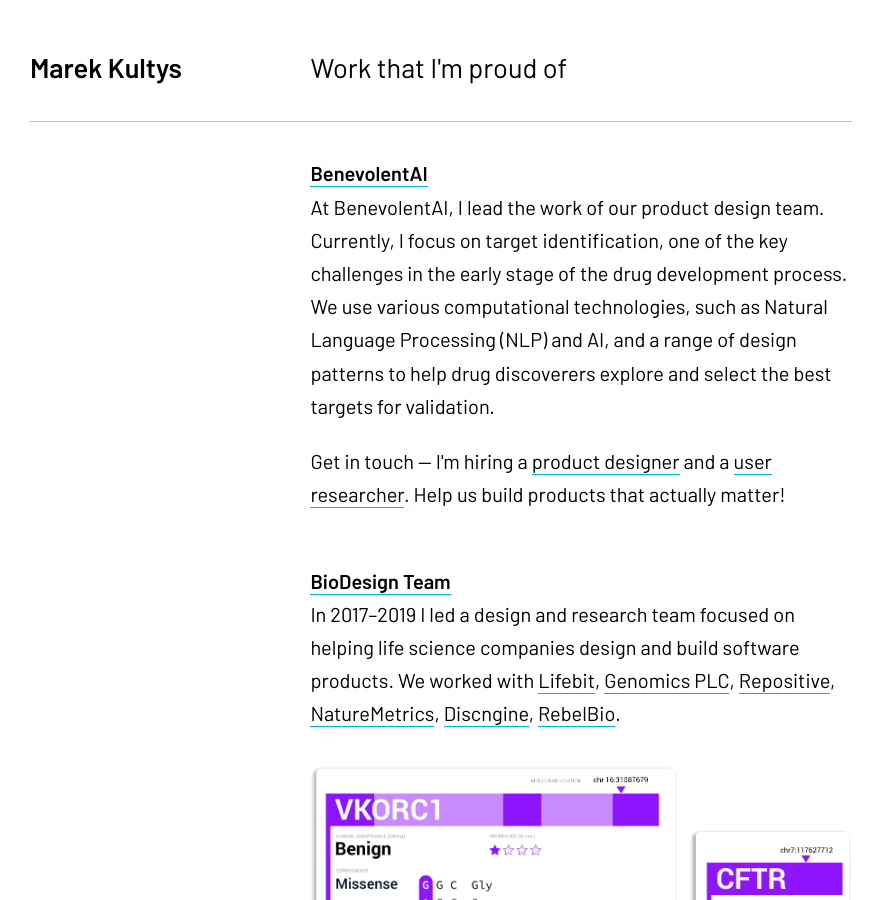
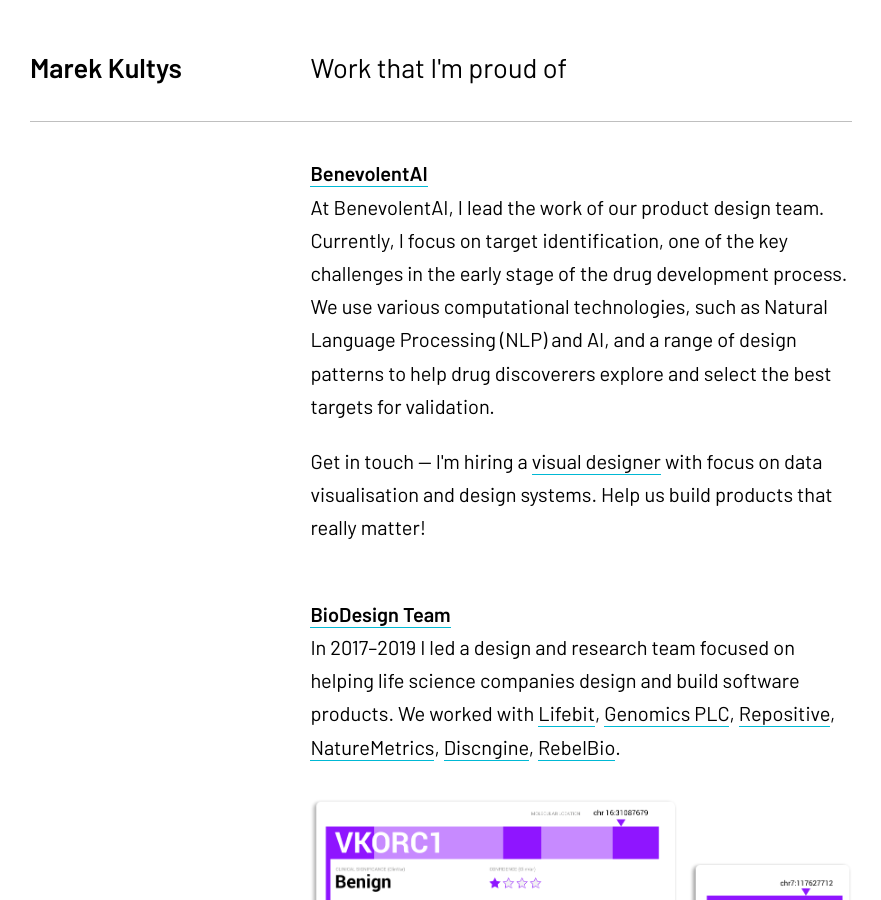
Before and after one commit to marek-kultys/marekkultys.github.io, a Jekyll site: the page built from work/index.html, in a window 1280 px wide and 900 px high. Shown: the whole window, without its empty margins (199-1080 px from the left). Built offline with Jekyll 4.4.1, drawn with Linux system fonts in a browser that asks for light colours.

Commit message:
Update open position at BAI

```diff
--- a/work/index.html
+++ b/work/index.html
@@ -9,7 +9,7 @@
          <div class="entry">
             <h3><a href="{{ site.data.pages.project-benevolent.link }}">{{ site.data.pages.project-benevolent.headline }}</a></h3>
             <p>At BenevolentAI, I lead the work of our product design team. Currently, I focus on target identification, one of the key challenges in the early stage of the drug development process. We use various computational technologies, such as Natural Language Processing (NLP) and AI, and a range of design patterns to help drug discoverers explore and select the best targets for validation.</p>
-            <p>Get in touch — I'm hiring a <a href="https://benevolentai.workable.com/j/621425D03A">product designer</a> and a <a href="https://benevolentai.workable.com/j/148FEA1A08">user researcher</a>. Help us build products that actually matter!</p>
+            <p>Get in touch — I'm hiring a <a href="https://benevolent.ai/career-open-positions/visual-designer-london">visual designer</a> with focus on data visualisation and design systems. Help us build products that really matter!</p>
          </div>
          <div class="entry">
             <h3><a href="{{ site.data.pages.project-biodesign.link }}">{{ site.data.pages.project-biodesign.headline }}</a></h3>
```
